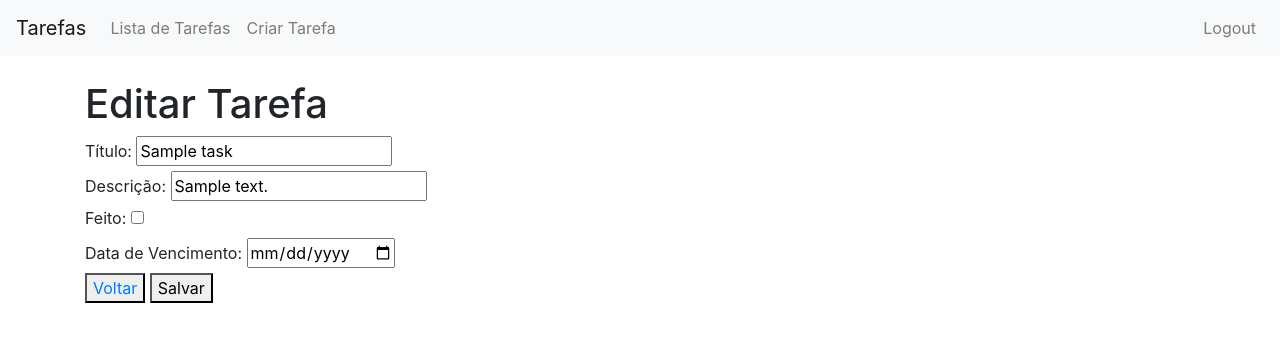
After one commit to ThiagoCostaD/task, a Django app: page /task/edit/1/ in a window 1280 px wide. The commit adds this page. Shown: the top 342 px of the page. Run offline with Django 4.2, Linux system fonts and the light colour scheme; a user stored in the database is signed in; tables that the repository leaves empty hold one stand-in row (values such as "Sample post"); some libraries are stand-ins or nearby versions.

Commit message:
editando templates

```diff
--- /dev/null
+++ b/task/templates/task/edit_task.html
@@ -0,0 +1,28 @@
+{% extends "task/base.html" %}
+{% block content %}
+    <title>Editar Tarefa</title>
+
+<body>
+    <h1>Editar Tarefa</h1>
+    <form method="POST">
+        {% csrf_token %}
+        <label for="title">Título:</label>
+        <input type="text" id="title" name="title" value="{{ task.title }}">
+        <br>
+        <label for="description">Descrição:</label>
+        <input type="text" id="description" name="description" value="{{ task.description }}">
+        <br>
+        <label for="done">Feito:</label>
+        <input type="checkbox" id="done" name="done" {% if task.done %}checked{% endif %}>
+        <br>
+        <label for="due_date">Data de Vencimento:</label>
+        <input type="date" id="due_date" name="due_date" value="{{ task.due_date }}">
+        <br>
+        <button >
+        <a href="{% url 'task_list' %}">Voltar</a>
+        </button>
+        <button type="submit">Salvar</button>
+    </form>
+</body>
+
+{% endblock %}
--- a/task/templates/task/task_list.html
+++ b/task/templates/task/task_list.html
@@ -28,6 +28,8 @@
             <td>{{ task.completed|yesno:"Sim,Não" }}</td>
             <td>{{ task.due_date }}</td>
             <td>
+            <input type="checkbox" {% if task.completed %}checked{% endif %}>
+            <td>
                 <a href="{% url 'edit_task' task.id %}" class="btn btn-primary btn-sm">Editar</a>
                 <a href="{% url 'delete_task' task.id %}" class="btn btn-danger btn-sm">Excluir</a>
             </td>
```
Also changed, not shown: task/templates/task/create_task.html (+18 -1 lines).
